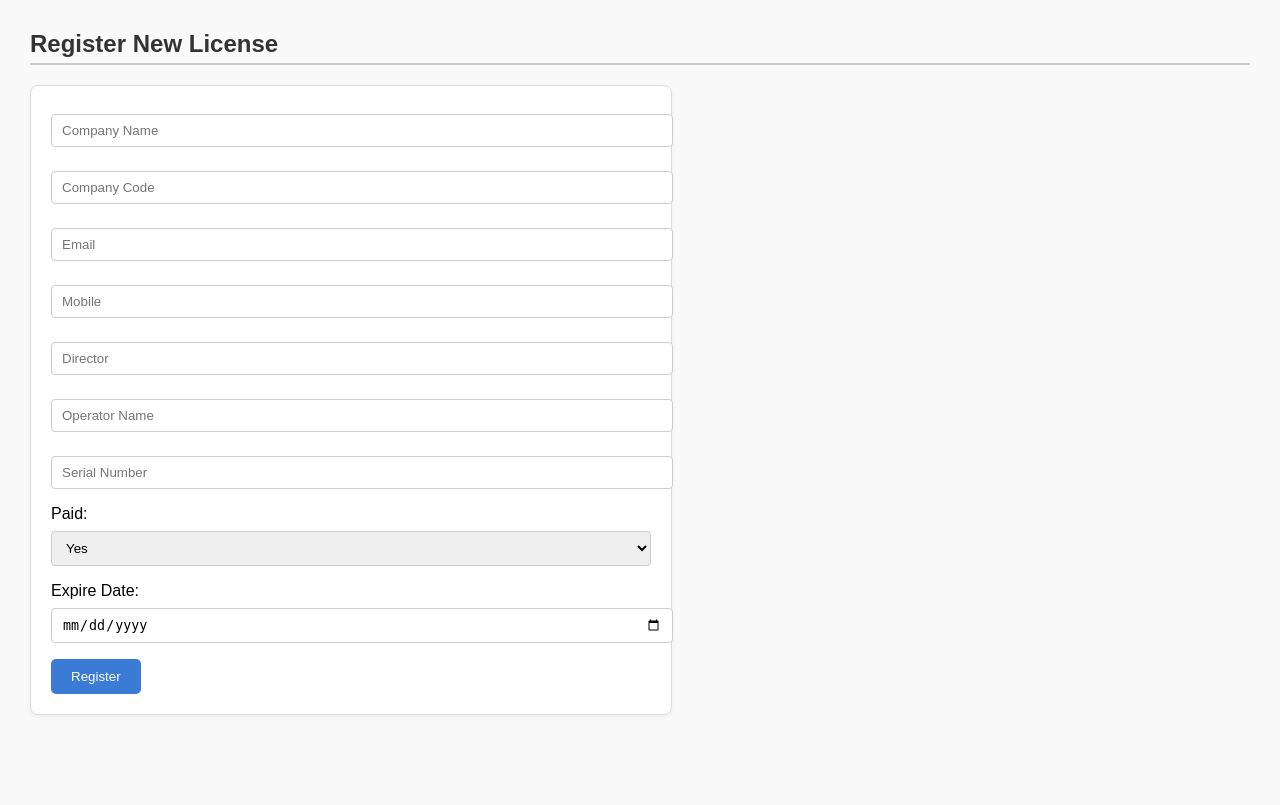
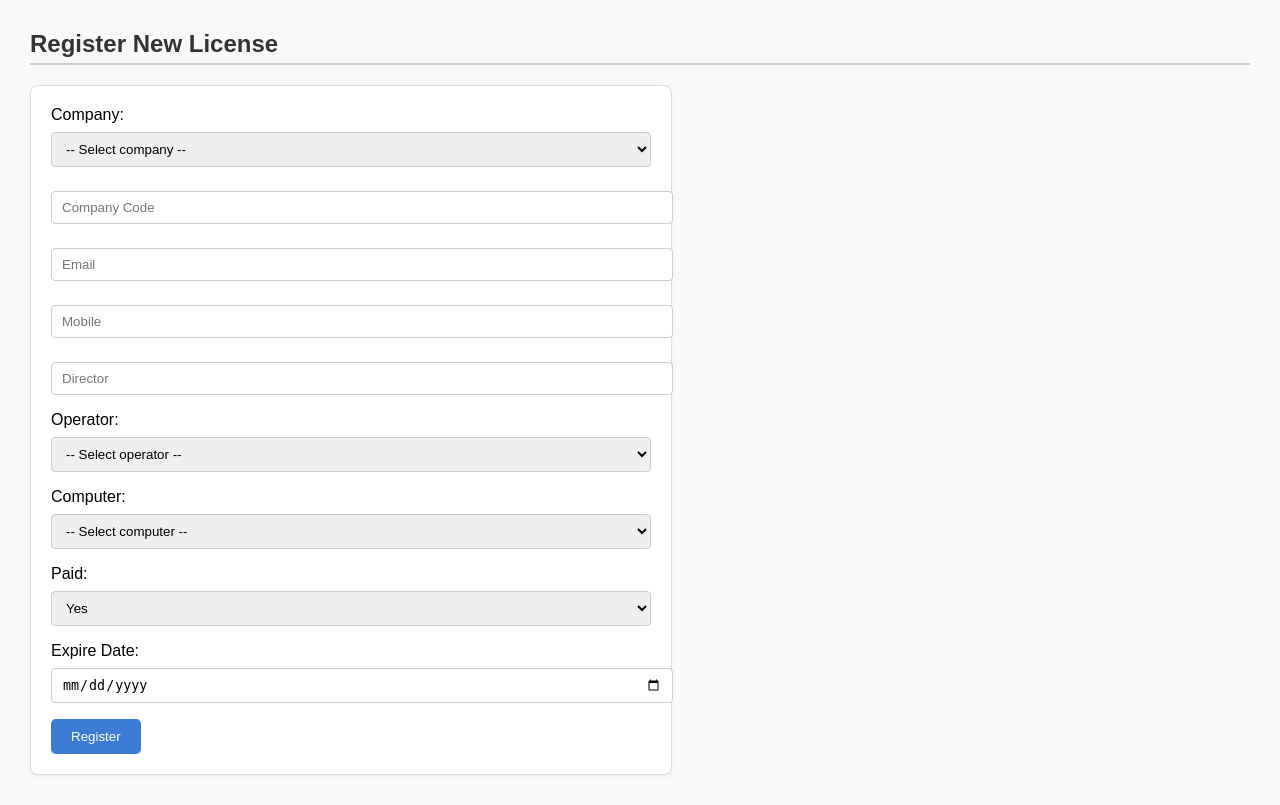
Before and after one commit to Beqaelbaqidze/PRINT_SH, a FastAPI app: page /dashboard in a window 1280 px wide. Shown: the part 125-930 px from the top of the page. Before the commit the page ends 840 px from the top, so only its background shows below. Run offline with FastAPI, Linux system fonts and the light colour scheme; data that the repository does not hold is empty; some libraries are stand-ins or nearby versions.

Commit message:
licenses

```diff
--- a/main.py
+++ b/main.py
@@ -82,7 +82,7 @@ def get_records():
     conn = get_connection()
     cursor = conn.cursor(cursor_factory=psycopg2.extras.RealDictCursor)
     cursor.execute("""
-        SELECT lr.id, * AS company, o.name AS operator, cmp.serial_number, l.paid, l.expire_date, lr.license_status, lr.status
+        SELECT lr.id, c.name  AS company, o.name AS operator, cmp.serial_number, l.paid, l.expire_date, lr.license_status, lr.status
         FROM license_records lr
         LEFT JOIN companies c ON lr.company_fk = c.id
         LEFT JOIN operators o ON lr.operator_fk = o.id
@@ -122,35 +122,50 @@ def register_license(data: LicenseRegistration):
         license_status = "active" if data.paid and data.expire_date > today else "inactive"
         status = "enabled" if license_status == "active" else "disabled"
 
-        # Insert into companies
-        cursor.execute("""
-            INSERT INTO companies (name, code, email, mobile, director)
-            VALUES (%s, %s, %s, %s, %s) RETURNING id
-        """, (data.company_name, data.company_code, data.email, data.mobile, data.director))
-        company_id = cursor.fetchone()[0]
+        # --- Check or Insert Company ---
+        cursor.execute("SELECT id FROM companies WHERE name = %s OR code = %s", (data.company_name, data.company_code))
+        result = cursor.fetchone()
+        if result:
+            company_id = result[0]
+        else:
+            cursor.execute("""
+                INSERT INTO companies (name, code, email, mobile, director)
+                VALUES (%s, %s, %s, %s, %s) RETURNING id
+            """, (data.company_name, data.company_code, data.email, data.mobile, data.director))
+            company_id = cursor.fetchone()[0]
 
-        # Insert into operators
-        cursor.execute("""
-            INSERT INTO operators (name)
-            VALUES (%s) RETURNING id
-        """, (data.operator_name,))
-        operator_id = cursor.fetchone()[0]
+        # --- Check or Insert Operator ---
+        cursor.execute("SELECT id FROM operators WHERE name = %s", (data.operator_name,))
+        result = cursor.fetchone()
+        if result:
+            operator_id = result[0]
+        else:
+            cursor.execute("""
+                INSERT INTO operators (name)
+                VALUES (%s) RETURNING id
+            """, (data.operator_name,))
+            operator_id = cursor.fetchone()[0]
 
-        # Insert into computers
-        cursor.execute("""
-            INSERT INTO computers (serial_number)
-            VALUES (%s) RETURNING id
-        """, (data.serial_number,))
-        computer_id = cursor.fetchone()[0]
+        # --- Check or Insert Computer ---
+        cursor.execute("SELECT id FROM computers WHERE serial_number = %s", (data.serial_number,))
+        result = cursor.fetchone()
+        if result:
+            computer_id = result[0]
+        else:
+            cursor.execute("""
+                INSERT INTO computers (serial_number)
+                VALUES (%s) RETURNING id
+            """, (data.serial_number,))
+            computer_id = cursor.fetchone()[0]
 
-        # Insert into licenses
+        # --- Always Insert License (since it's unique per record) ---
         cursor.execute("""
             INSERT INTO licenses (paid, expire_date)
             VALUES (%s, %s) RETURNING id
         """, (data.paid, data.expire_date))
         license_id = cursor.fetchone()[0]
 
-        # Insert into main table with calculated status
+        # --- Insert into license_records ---
         cursor.execute("""
             INSERT INTO license_records (company_fk, operator_fk, computer_fk, license_fk, license_status, status)
             VALUES (%s, %s, %s, %s, %s, %s)
--- a/templates/dashboard.html
+++ b/templates/dashboard.html
@@ -93,14 +93,35 @@
     <h2>Register New License</h2>
     <form id="registerForm">
         <div class="form-group">
-            <input name="company_name" placeholder="Company Name" required>
+            <!-- Company -->
+            <label>Company:</label>
+            <select id="companySelect" name="company_name" required>
+                <option value="">-- Select company --</option>
+                <option value="__new__">+ Add new company</option>
+            </select>
+            <input id="companyInput" type="text" name="company_name_new" placeholder="New Company Name" style="display:none;">
             <input name="company_code" placeholder="Company Code" required>
             <input name="email" placeholder="Email">
             <input name="mobile" placeholder="Mobile">
             <input name="director" placeholder="Director">
-            <input name="operator_name" placeholder="Operator Name" required>
-            <input name="serial_number" placeholder="Serial Number" required>
 
+            <!-- Operator -->
+            <label>Operator:</label>
+            <select id="operatorSelect" name="operator_name" required>
+                <option value="">-- Select operator --</option>
+                <option value="__new__">+ Add new operator</option>
+            </select>
+            <input id="operatorInput" type="text" name="operator_name_new" placeholder="New Operator Name" style="display:none;">
+
+            <!-- Computer -->
+            <label>Computer:</label>
+            <select id="computerSelect" name="serial_number" required>
+                <option value="">-- Select computer --</option>
+                <option value="__new__">+ Add new computer</option>
+            </select>
+            <input id="computerInput" type="text" name="serial_number_new" placeholder="New Serial Number" style="display:none;">
+
+            <!-- Paid and Expiration -->
             <label for="paid">Paid:</label>
             <select name="paid" id="paid">
                 <option value="true">Yes</option>
@@ -109,14 +130,13 @@
 
             <label for="expire_date">Expire Date:</label>
             <input type="date" name="expire_date" required>
-
         </div>
 
         <button type="submit">Register</button>
     </form>
 
     <script>
-        // Load records
+        // Load all records
         function loadRecords() {
             $.get("/api/records", function (data) {
                 let rows = "";
@@ -136,28 +156,76 @@
             });
         }
 
-        // Submit form
+        // Load dropdown options
+        function loadOptions() {
+            $.get("/api/companies", function (companies) {
+                companies.forEach(c => {
+                    $("#companySelect").append(`<option value="${c.name}">${c.name}</option>`);
+                });
+            });
+
+            $.get("/api/operators", function (operators) {
+                operators.forEach(o => {
+                    $("#operatorSelect").append(`<option value="${o.name}">${o.name}</option>`);
+                });
+            });
+
+            $.get("/api/computers", function (computers) {
+                computers.forEach(c => {
+                    $("#computerSelect").append(`<option value="${c.serial_number}">${c.serial_number}</option>`);
+                });
+            });
+        }
+
+        // Toggle input fields when selecting "+ Add new"
+        $("#companySelect").change(function () {
+            $("#companyInput").toggle($(this).val() === "__new__");
+        });
+
+        $("#operatorSelect").change(function () {
+            $("#operatorInput").toggle($(this).val() === "__new__");
+        });
+
+        $("#computerSelect").change(function () {
+            $("#computerInput").toggle($(this).val() === "__new__");
+        });
+
+        // Handle form submission
         $("#registerForm").on("submit", function (e) {
             e.preventDefault();
+
             const formData = Object.fromEntries(new FormData(this));
+
+            // Use new input if selected
+            formData.company_name = formData.company_name === "__new__" ? formData.company_name_new : formData.company_name;
+            formData.operator_name = formData.operator_name === "__new__" ? formData.operator_name_new : formData.operator_name;
+            formData.serial_number = formData.serial_number === "__new__" ? formData.serial_number_new : formData.serial_number;
+
             formData.paid = formData.paid === "true";
+
+            delete formData.company_name_new;
+            delete formData.operator_name_new;
+            delete formData.serial_number_new;
+
             $.ajax({
                 url: "/api/register",
                 type: "POST",
                 contentType: "application/json",
                 data: JSON.stringify(formData),
                 success: function () {
-                    alert("Registration successful");
+                    alert("✅ Registration successful");
                     loadRecords();
                     $("#registerForm")[0].reset();
+                    $("#companyInput, #operatorInput, #computerInput").hide();
                 },
                 error: function (xhr) {
-                    alert("Error: " + xhr.responseJSON.detail);
+                    alert("❌ Error: " + xhr.responseJSON.detail);
                 }
             });
         });
 
-        loadRecords(); // Load on page load
+        loadOptions();
+        loadRecords();
     </script>
 
 </body>
```
